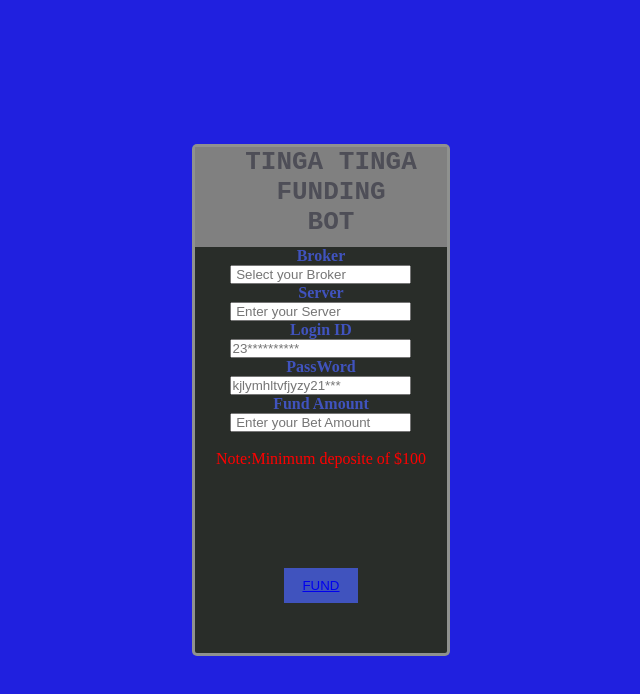
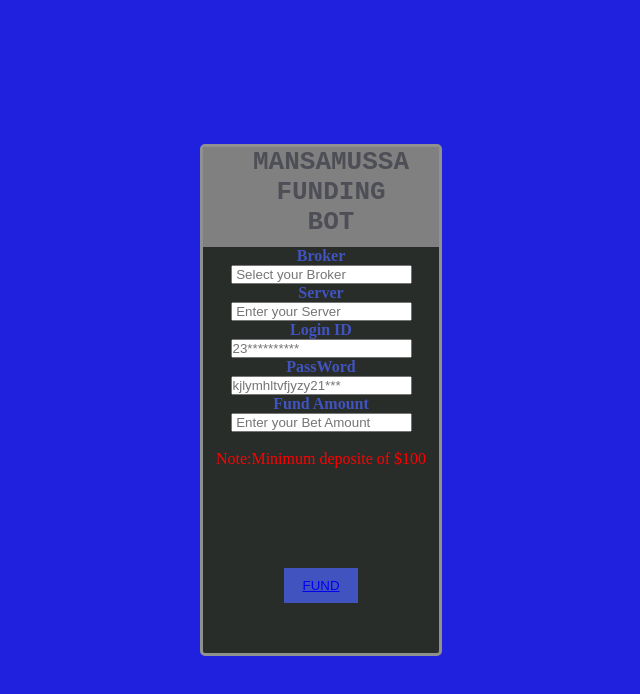
Before and after one commit to Chaoticnextleveltrading/tingatingafundingserver, a plain HTML site: page index.html in a window 1280 px wide. Shown: the whole page, without its empty margins (319-959 px from the left). Drawn offline with Linux system fonts and the light colour scheme.

Commit message:
Update index.html

```diff
--- a/index.html
+++ b/index.html
@@ -15,7 +15,7 @@
 
 <div class="input_details">
 
-<div  class="header_info"><h1> TINGA TINGA <br> FUNDING</h1>
+<div  class="header_info"><h1> MANSAMUSSA <br> FUNDING</h1>
         <H1>BOT</H1>
 
 
```
